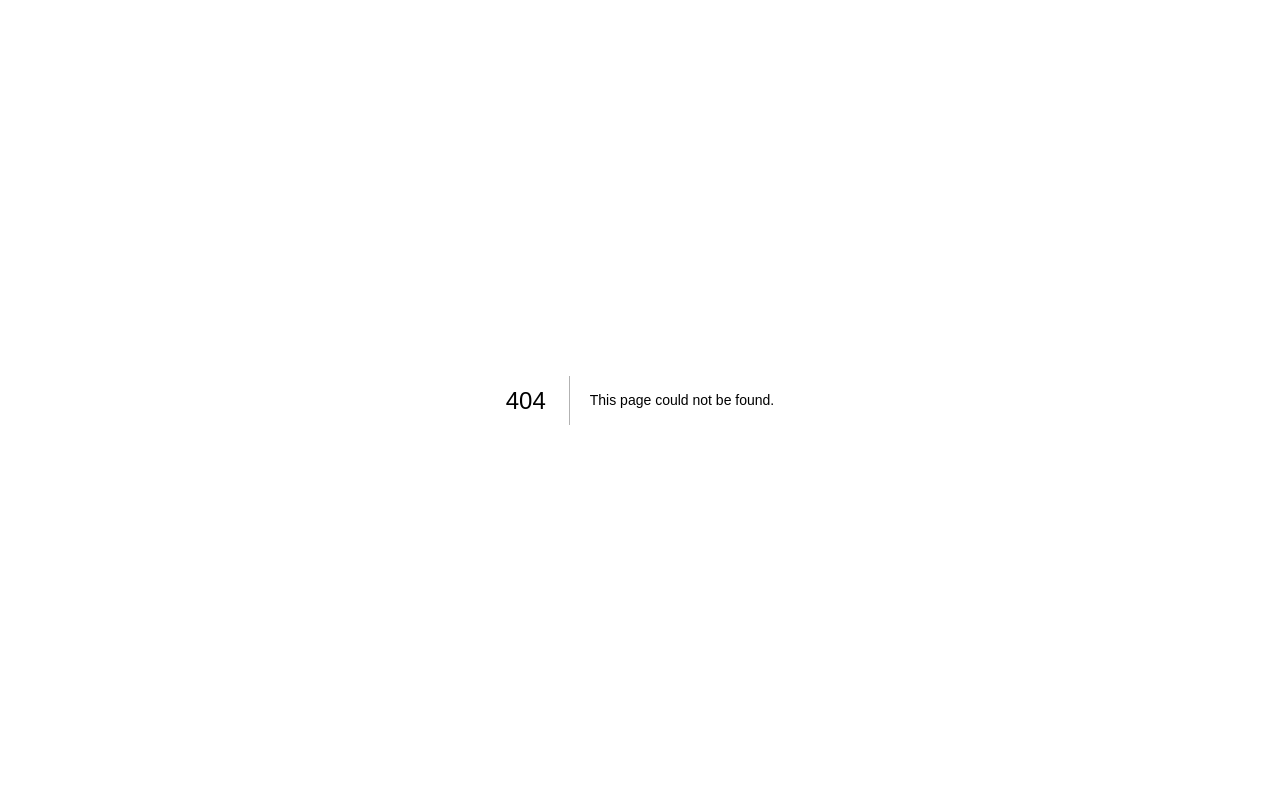
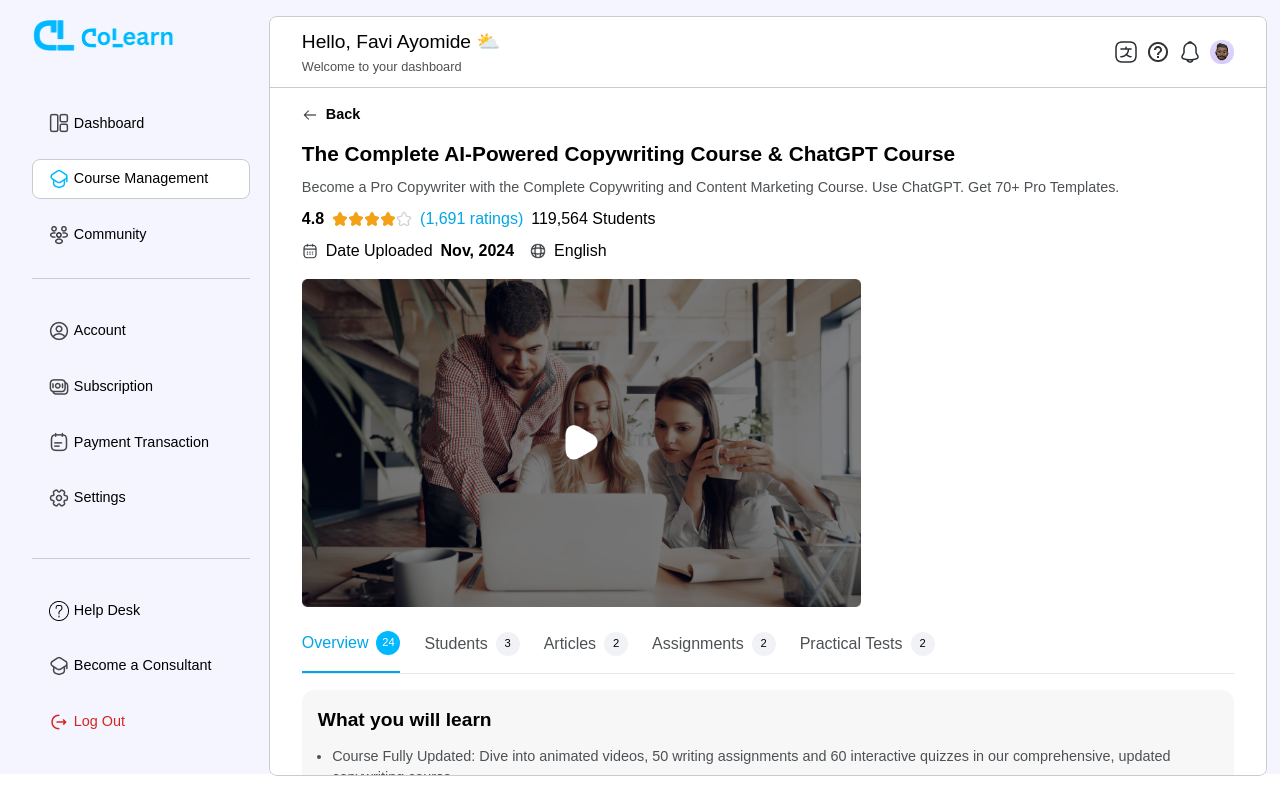
Before and after one commit to TemidayoVictor/colearn, a Next.js app: page /instructors/course-page in a window 1280 px wide. Before the commit this address had no page. Built offline with nearby package versions, Linux system fonts and the light colour scheme.

Commit message:
course page

```diff
--- /dev/null
+++ b/app/components/Instructors/CourseContent.tsx
@@ -0,0 +1,125 @@
+import React from "react";
+import Image from "next/image";
+import Link from "next/link";
+
+const CourseContent = () => {
+    return (
+        <div>
+            <Link href='/instructors/courses' className="flex items-center gap-2 cursor-pointer">
+                <div>
+                    <Image
+                        aria-hidden
+                        src="/assets/images/left-arrow.png"
+                        alt="Colearn Logo"
+                        width={16}
+                        height={16}
+                        className="object-contain"
+                    />
+                </div>
+                <p className="text-[.9rem] font-semibold">Back</p>
+            </Link>
+
+            <div className="mt-3 flex flex-col gap-2">
+
+                <h2 className="title-2">The Complete AI-Powered Copywriting Course & ChatGPT Course</h2>
+
+                <p className="text-[.9rem] text-justify color-grey-text">
+                    Become a Pro Copywriter with the Complete Copywriting and Content Marketing Course. Use ChatGPT. Get 70+ Pro Templates.
+                </p>
+
+                <div className="view-courses-middle">
+                    <div className="flex items-center gap-2">
+                        <p className="font-bold">4.8</p>
+                        <div className="flex">
+                            <Image
+                                aria-hidden
+                                src="/assets/images/star.png"
+                                alt="Colearn Logo"
+                                width={16}
+                                height={16}
+                                className="object-contain rounded-[50%]"
+                            />
+                            <Image
+                                aria-hidden
+                                src="/assets/images/star.png"
+                                alt="Colearn Logo"
+                                width={16}
+                                height={16}
+                                className="object-contain rounded-[50%]"
+                            />
+                            <Image
+                                aria-hidden
+                                src="/assets/images/star.png"
+                                alt="Colearn Logo"
+                                width={16}
+                                height={16}
+                                className="object-contain rounded-[50%]"
+                            />
+                            <Image
+                                aria-hidden
+                                src="/assets/images/star.png"
+                                alt="Colearn Logo"
+                                width={16}
+                                height={16}
+                                className="object-contain rounded-[50%]"
+                            />
+                            <Image
+                                aria-hidden
+                                src="/assets/images/empty-star.png"
+                                alt="Colearn Logo"
+                                width={16}
+                                height={16}
+                                className="object-contain rounded-[50%]"
+                            />
+                        </div>
+                        <p className="color-normal">(1,691 ratings)</p>
+                    </div>
+                    <p>119,564 Students</p>
+                </div>
+
+                <div className="view-courses-bottom">
+
+                    <div className="flex gap-2">
+                        <div className="flex gap-2">
+                            <Image
+                                aria-hidden
+                                src="/assets/images/calendar-black.png"
+                                alt="Colearn Logo"
+                                width={16}
+                                height={16}
+                                className="object-contain rounded-[50%]"
+                            />
+                            <p>Date Uploaded</p>
+                        </div>
+                        <p className="font-semibold">Nov, 2024</p>
+                    </div>
+
+                    <div className="flex items-center gap-2">
+                        <Image
+                            aria-hidden
+                            src="/assets/images/global.png"
+                            alt="Colearn Logo"
+                            width={16}
+                            height={16}
+                            className="object-contain rounded-[50%]"
+                        />
+                        <p>English</p>
+                    </div>
+                </div>
+            </div>
+
+            <div className="mt-4">
+                <Image
+                    aria-hidden
+                    src="/assets/images/course-img.png"
+                    alt="Colearn Logo"
+                    width={778}
+                    height={456}
+                    className="object-contain blog-hero-left"
+                />
+            </div>
+        </div>
+    )
+}
+
+export default CourseContent;
--- /dev/null
+++ b/app/components/Instructors/CourseContentBody.tsx
@@ -0,0 +1,39 @@
+'use client';
+import React, {useState} from "react";
+import CourseContent from "./CourseContent";
+import ViewCoursesContent from "../ViewCoursesContent";
+import ViewCoursesContentMain from "../ViewCoursesContentMain";
+
+const CourseContentBody = () => {
+    const [selectedTab, setSelectedTab] = useState<string>('overview');
+    return (
+        <div className="container-3">
+            <CourseContent />
+            <div className="in-nav mt-[1.5em] flex items-center justify-between">
+                <div className="in-nav two scrollable">
+                    <span className={`in-nav-link flex gap-2 items-center two color-grey-text ${selectedTab == 'overview' ? 'active' : ''}`} onClick={() => setSelectedTab('overview')}> <span>Overview</span> <span className="number">24</span></span>
+                    <span className={`in-nav-link flex gap-2 items-center two color-grey-text ${selectedTab == 'students' ? 'active' : ''}`} onClick={() => setSelectedTab('students')}> <span>Students</span> <span className="number">3</span></span>
+                    <span className={`in-nav-link flex gap-2 items-center two color-grey-text ${selectedTab == 'articles' ? 'active' : ''}`} onClick={() => setSelectedTab('articles')}> <span>Articles</span> <span className="number">2</span></span>
+                    <span className={`in-nav-link flex gap-2 items-center two color-grey-text ${selectedTab == 'assignments' ? 'active' : ''}`} onClick={() => setSelectedTab('assignments')}> <span>Assignments</span> <span className="number">2</span></span>
+                    <span className={`in-nav-link flex gap-2 items-center two color-grey-text ${selectedTab == 'tests' ? 'active' : ''}`} onClick={() => setSelectedTab('tests')}> <span>Practical Tests</span> <span className="number">2</span></span>
+                </div>
+            </div>
+
+            <div>
+                {
+                    selectedTab == 'overview' &&
+                    <div>
+                        <div className="spacing-inter">
+                            <ViewCoursesContent />
+                        </div>
+                        <div className="spacing-inter">
+                            <ViewCoursesContentMain />
+                        </div>
+                    </div>
+                }
+            </div>
+        </div>
+    )
+}
+
+export default CourseContentBody;
--- /dev/null
+++ b/app/components/Instructors/CourseContentReviews.tsx
@@ -0,0 +1,13 @@
+import React from "react";
+import Image from "next/image";
+import ViewCoursesTestimonials from "../ViewCoursesTestimonials";
+
+const CourseContentReviews = () => {
+    return (
+        <div>
+            <ViewCoursesTestimonials />
+        </div>
+    )
+}
+
+export default CourseContentReviews;
--- a/app/components/UserSidebar.tsx
+++ b/app/components/UserSidebar.tsx
@@ -71,9 +71,9 @@ const UserSidebar = ({onMenuClick}:UserSidebarProps) => {
                                 <p className="text-[.9rem]">Dashboard</p>
                             </Link>
 
-                            <Link href='/instructors/courses' className={`sidebar-link ${pathname == '/instructors/courses' || pathname == '/instructors/upload-course' ? 'active' : ''}`}>
+                            <Link href='/instructors/courses' className={`sidebar-link ${pathname == '/instructors/courses' || pathname == '/instructors/upload-course' || pathname == '/instructors/course-page' ? 'active' : ''}`}>
                                 {
-                                    pathname == '/instructors/courses' || pathname == '/instructors/upload-course' ? (
+                                    pathname == '/instructors/courses' || pathname == '/instructors/upload-course' || pathname == '/instructors/course-page' ? (
 
                                         <Image
                                             aria-hidden
--- /dev/null
+++ b/app/instructors/course-page/page.tsx
@@ -0,0 +1,19 @@
+import React from "react";
+import UserLayout from "@/app/components/UserLayout";
+import CourseContentBody from "@/app/components/Instructors/CourseContentBody";
+
+const CoursePage = () => {
+    return (
+        <div>
+            <UserLayout>
+                <div>
+                    <div>
+                        <CourseContentBody />
+                    </div>
+                </div>
+            </UserLayout>
+        </div>
+    )
+}
+
+export default CoursePage;
```
